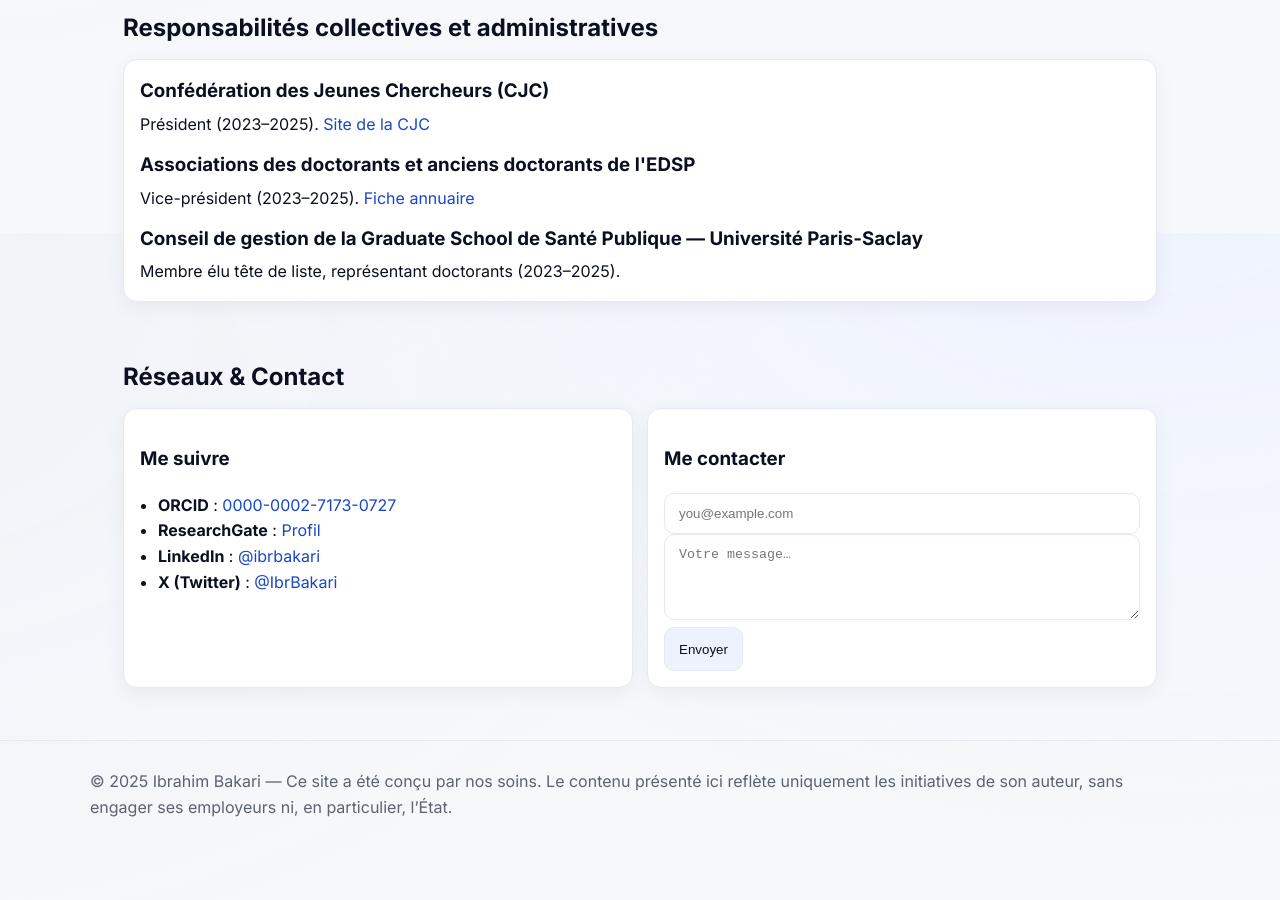
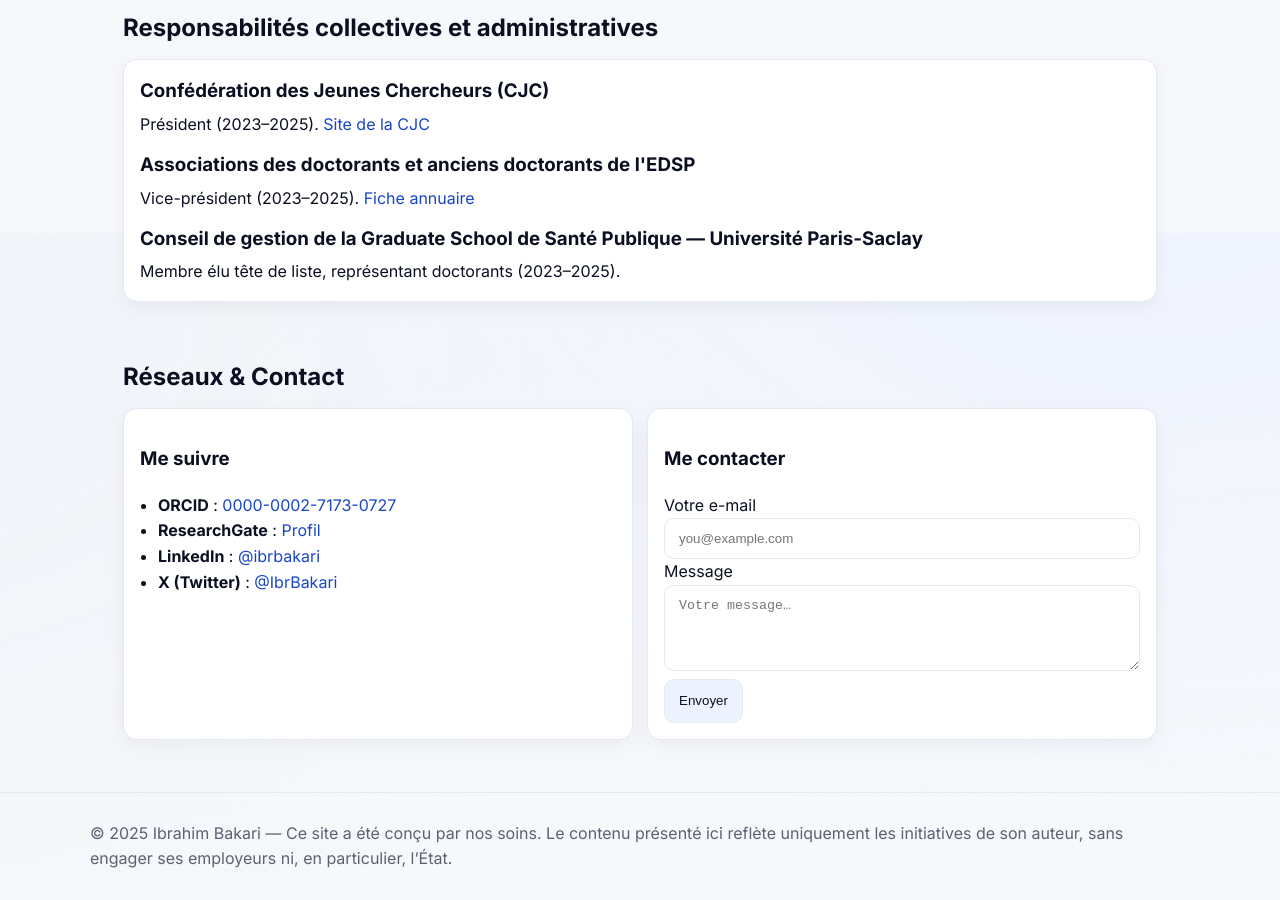
Before and after one commit to IbrBakari/aboutme, a Jekyll site: the page built from index.md, in a window 1280 px wide and 900 px high, scrolled down 2467 px. Built offline with Jekyll 4.4.1, drawn with Linux system fonts in a browser that asks for light colours; before the commit the page ends 3316 px from its top, so only the background shows below that.

Commit message:
Update home.html
Formulaire : labels + attributs d’aide (a11y + auto-complétion)

```diff
--- a/_layouts/home.html
+++ b/_layouts/home.html
@@ -125,11 +125,15 @@ title: "Accueil"
         <div class="card">
           <h3>Me contacter</h3>
           <form id="contactForm" action="https://formspree.io/f/xandnyol" method="POST">
-            <input type="email" name="email" required placeholder="you@example.com" />
-            <textarea name="message" rows="4" required placeholder="Votre message…"></textarea>
-            <input type="text" name="_gotcha" style="display:none" tabindex="-1" autocomplete="off" />
-            <button type="submit" class="btn">Envoyer</button>
-          </form>
+                  <label for="email">Votre e-mail</label>
+                  <input id="email" type="email" name="email" autocomplete="email" required placeholder="you@example.com" />
+
+                  <label for="message">Message</label>
+                  <textarea id="message" name="message" rows="4" required placeholder="Votre message…"></textarea>
+
+                  <input type="text" name="_gotcha" style="display:none" tabindex="-1" autocomplete="off" />
+                  <button type="submit" class="btn">Envoyer</button>
+        </form>
         </div>
       </div>
     </section>
```
